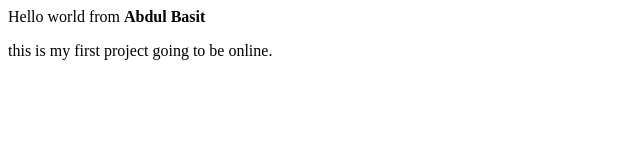
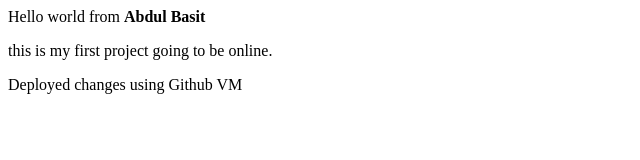
Before and after one commit to Abasit0097/MyfirstrepPIAICbootcamp, a plain HTML site: page index.html in a window 1280 px wide. Shown: the whole page, without its empty margins (0-640 px from the left). Drawn offline with Linux system fonts and the light colour scheme.

Commit message:
Update index.html
checking git hub VM

```diff
--- a/index.html
+++ b/index.html
@@ -8,5 +8,8 @@
     <p>
         this is my first project going to be online.
     </p>
+    <p color ="blue" >
+        Deployed changes using Github VM
+    </p>
 </body>
 </html>
```
